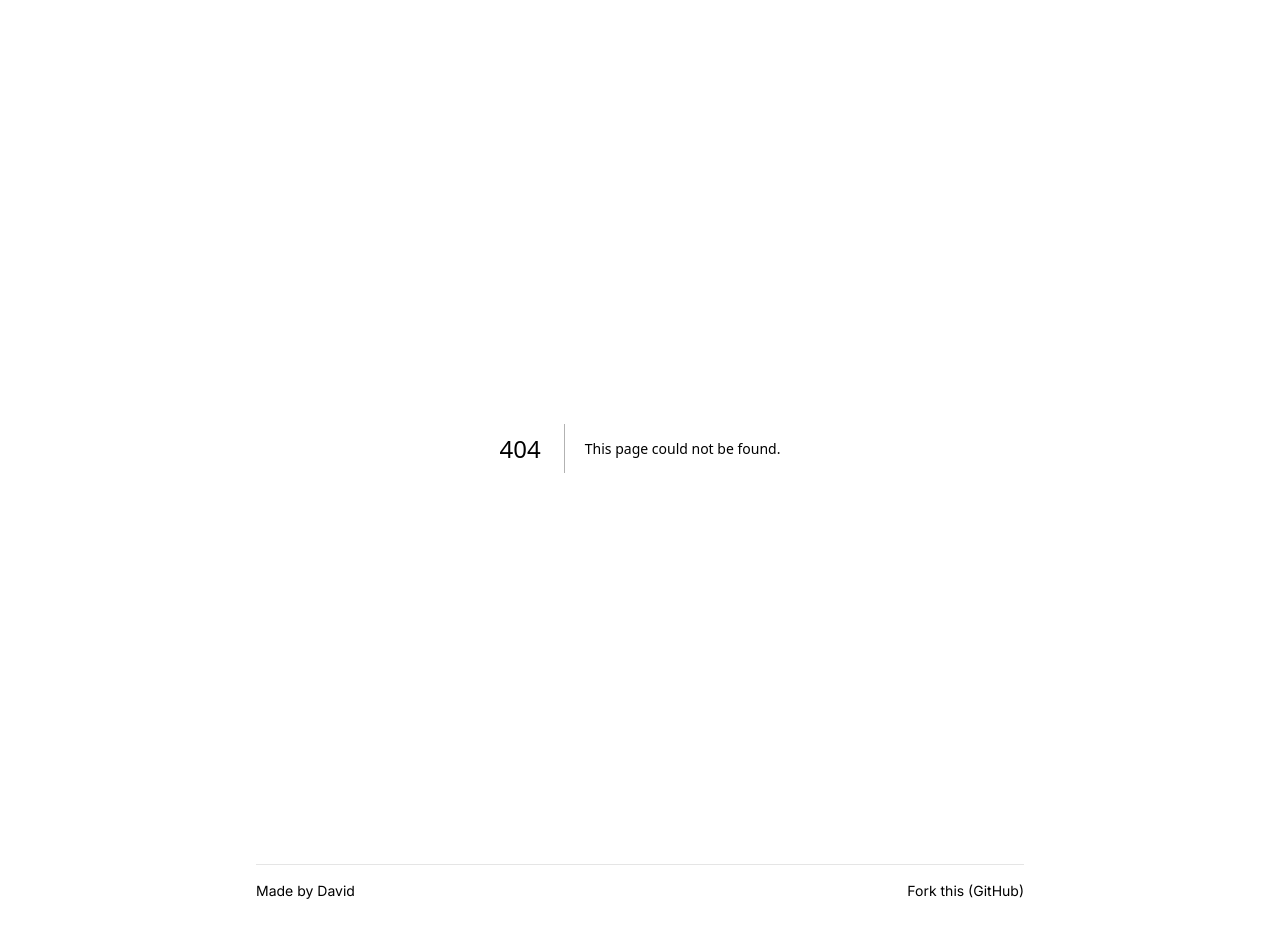
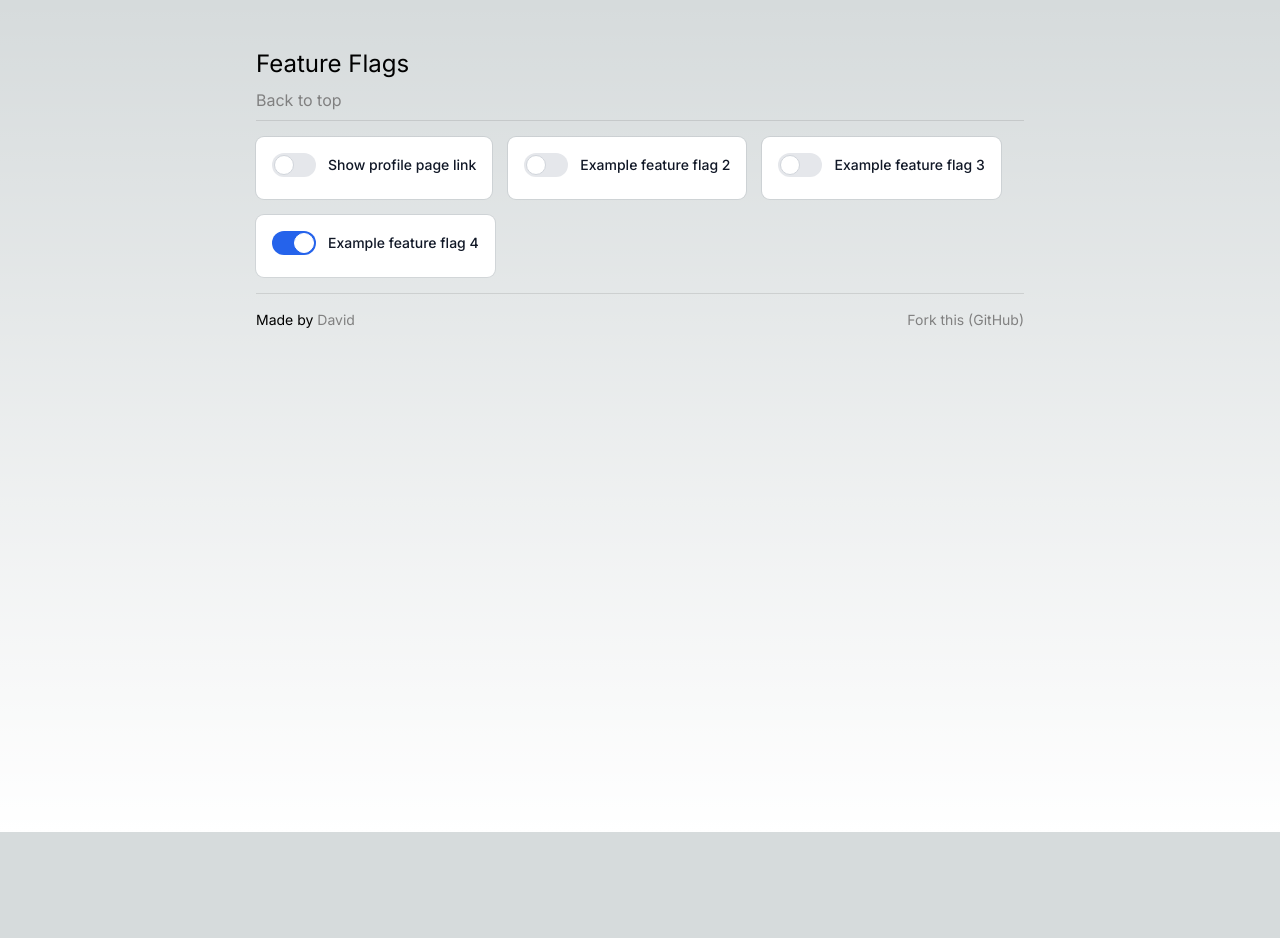
Before and after one commit to ddikman/react-feature-flags-example, a Next.js app: page /feature-flags in a window 1280 px wide. Before the commit this address had no page. Shown: the top 938 px of the page. After the commit the page ends 832 px from the top, so only its background shows below. Built offline with nearby package versions, Linux system fonts and the light colour scheme.

Commit message:
Added the feature flag page

```diff
--- a/src/app/card.js
+++ b/src/app/card.js
@@ -1,5 +1,5 @@
 export default function Card({ children }) {
-  return <div className="rounded-lg bg-white shadow-black/5 ring-1 ring-slate-700/10 p-4 mb-4 break-inside-avoid-column">
+  return <div className="rounded-lg bg-white shadow-black/5 ring-1 ring-slate-700/10 p-4 break-inside-avoid-column">
     {children}
   </div>
 }
--- /dev/null
+++ b/src/app/feature-flags/page.js
@@ -0,0 +1,50 @@
+'use client'
+
+import { useEffect, useState } from "react";
+import ToggleButton from "./toggle-button";
+import Link from "next/link";
+
+function getFeatureFlags() {
+  const flags = [
+    { label: 'Show profile page link', id: 'profilePage', defaultValue: false },
+    { label: 'Example feature flag 2', id: 'ff2', defaultValue: false },
+    { label: 'Example feature flag 3', id: 'ff3', defaultValue: false },
+    { label: 'Example feature flag 4', id: 'ff4', defaultValue: true }
+  ]
+
+  for (const flag of flags) {
+    // load values from local storage
+    const savedValue = localStorage.getItem(`feature-flag-${flag.id}`)
+    if (!savedValue) {
+      flag.value = flag.defaultValue;
+    } else {
+      flag.value = savedValue === 'true';
+    }
+  }
+
+  return flags;
+}
+
+export default function Page() {
+  const [ featureFlags, setFeatureFlags ] = useState(getFeatureFlags());
+
+  useEffect(() => {
+    setFeatureFlags(getFeatureFlags());
+  }, [])
+
+  const setFeatureFlag = (value, id) => {
+    localStorage.setItem(`feature-flag-${id}`, value);
+  }
+
+  // Use the helper component to display each flag and listen for updates
+  return <div>
+    <h2 className="text-2xl">Feature Flags</h2>
+    <div className="mt-2">
+      <Link href="/">Back to top</Link>
+    </div>
+    <hr className="my-2" />
+    <div className="flex flex-wrap gap-4 mt-4">
+      { featureFlags.map((flag) => (<ToggleButton initialValue={flag.value} label={flag.label} key={flag.id} onChange={(value) => setFeatureFlag(value, flag.id) } />)) }
+    </div>
+  </div>
+}
--- /dev/null
+++ b/src/app/feature-flags/toggle-button.js
@@ -0,0 +1,19 @@
+import { useCallback, useState } from 'react';
+import Card from '@/app/card';
+
+export default function ToggleButton({ label, onChange, initialValue }) {
+  const [value, setValue] = useState(initialValue);
+
+  const update = useCallback((value) => {
+    setValue(value);
+    onChange(value);
+  }, [ onChange ]);
+
+  return <Card>
+  <label class="relative inline-flex items-center cursor-pointer">
+    <input type="checkbox" checked={value} onChange={(e) => update(e.target.checked)} class="sr-only peer" />
+    <div class="w-11 h-6 bg-gray-200 peer-focus:outline-none peer-focus:ring-4 peer-focus:ring-blue-300 dark:peer-focus:ring-blue-800 rounded-full peer dark:bg-gray-700 peer-checked:after:translate-x-full peer-checked:after:border-white after:content-[''] after:absolute after:top-[2px] after:left-[2px] after:bg-white after:border-gray-300 after:border after:rounded-full after:h-5 after:w-5 after:transition-all dark:border-gray-600 peer-checked:bg-blue-600"></div>
+    <span class="ml-3 text-sm font-medium text-gray-900 dark:text-gray-300">{ label }</span>
+  </label>
+  </Card>
+}
--- a/src/app/globals.css
+++ b/src/app/globals.css
@@ -38,7 +38,20 @@ hr {
   border-top: 1px solid rgba(var(--foreground-rgb), 0.1);
 }
 
+a {
+  color: gray;
+}
+
 a:hover {
   /* tailwind text-blue-600 */
   color: rgb(37 99 235);
 }
+
+em {
+  border-radius: 0.25rem;
+  background-color: rgba(24, 23, 12, 0.4);
+  padding: 0.1rem 0.25rem;
+  color: white;
+  font-style: normal;
+  font-family: monospace;
+}
--- a/src/app/page.js
+++ b/src/app/page.js
@@ -5,6 +5,7 @@ import Card from '@/app/card';
 import Spinner from '@/app/spinner';
 import getUsers from '@/app/get-users';
 import { useState, useEffect } from 'react';
+import Link from 'next/link';
 
 export default function Home() {
   const [ users, setUsers ] = useState([]);
@@ -20,8 +21,11 @@ export default function Home() {
       <p className='my-4'>
       This is an example application to demonstrate how feature flagging can be accomplished using React.
       </p>
-      <p>
-        The cards below are rendered with the `ProfileCard` component. In the `src/app/profile-card.js` file, you will find an if condition that represents the feature flag. Turning this flag on will link each profile card to a separate profile page.
+      <p className='my-4'>
+        The cards below are rendered with the <em>ProfileCard</em> component. In the <em>src/app/profile-card.js</em> file, you will find an if condition that represents the feature flag. Turning this flag on will link each profile card to a separate profile page.
+      </p>
+      <p className='my-4'>
+        You can manage the feature flags in the <Link href="/feature-flags">Feature Flags</Link> page. These flags are stored in local storage. To these flags in use, switch out the hard-coded feature flag in <em>profile-card.js</em> by getting the stored feature flag value by using <em>getFeatureFlag(&quot;profilePage&quot;)</em>.
       </p>
       </div>
     </Card>
@@ -29,7 +33,7 @@ export default function Home() {
     <hr className='mb-4' />
     { users.length === 0 && <Spinner /> }
     { users.length > 0 && <div class="profile-list columns-1 sm:columns-2 lg:columns-3 2xl:columns-4">
-      { users.map((user, index) => <ProfileCard key={index} user={user} />) }
+      { users.map((user, index) => (<div key={index} className='mb-4'><ProfileCard user={user} /></div>)) }
     </div> }
     </>
   )
--- a/src/app/profile/[username]/page.js
+++ b/src/app/profile/[username]/page.js
@@ -26,7 +26,8 @@ export default function Page() {
 
   const labelClasses = 'text-bold text-slate-600';
   return <div>
-    <div className="mb-4"><Link href='/'>‹ Back</Link></div>
+    <h2 className='text-2xl'>User Profile</h2>
+    <div className="my-4"><Link href='/'>‹ Back</Link></div>
     <Card>
       <h2 className='mb-2 flex justify-between items-end text-lg'>
       { user.name }
```
